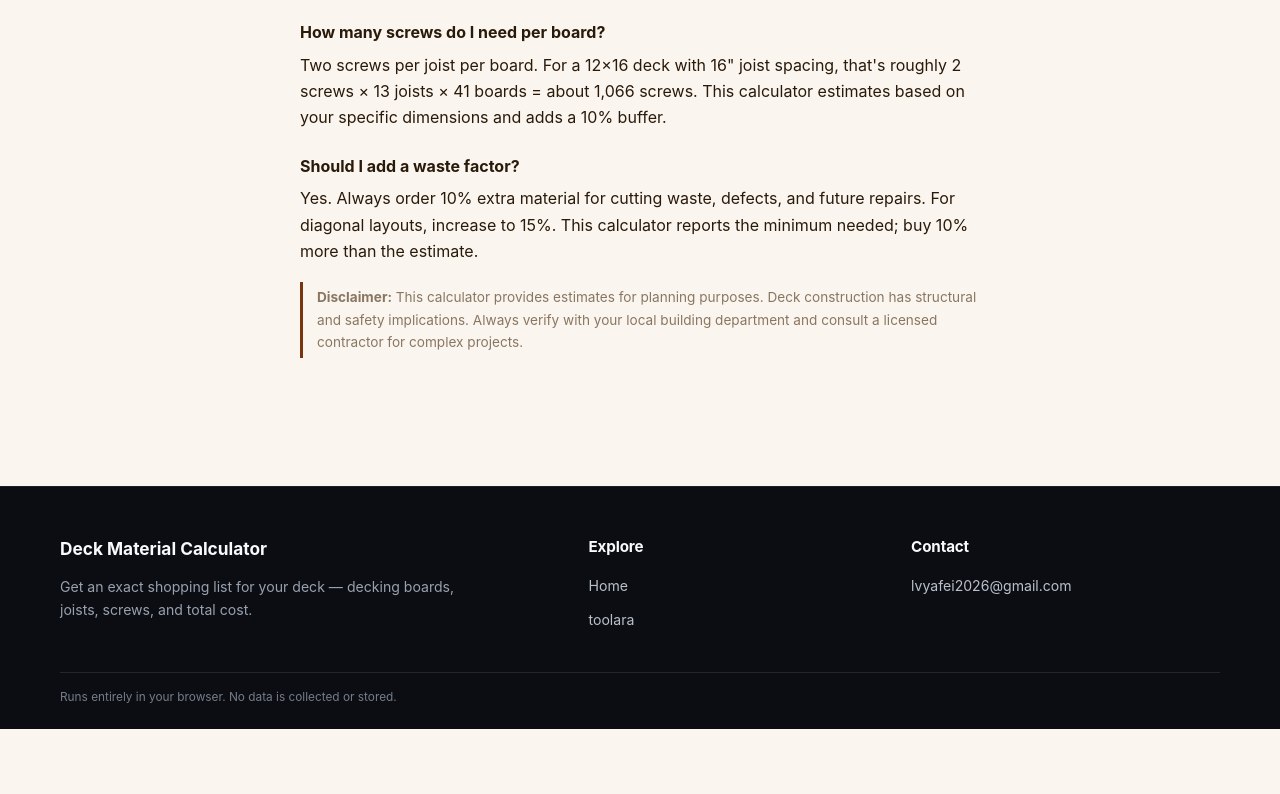
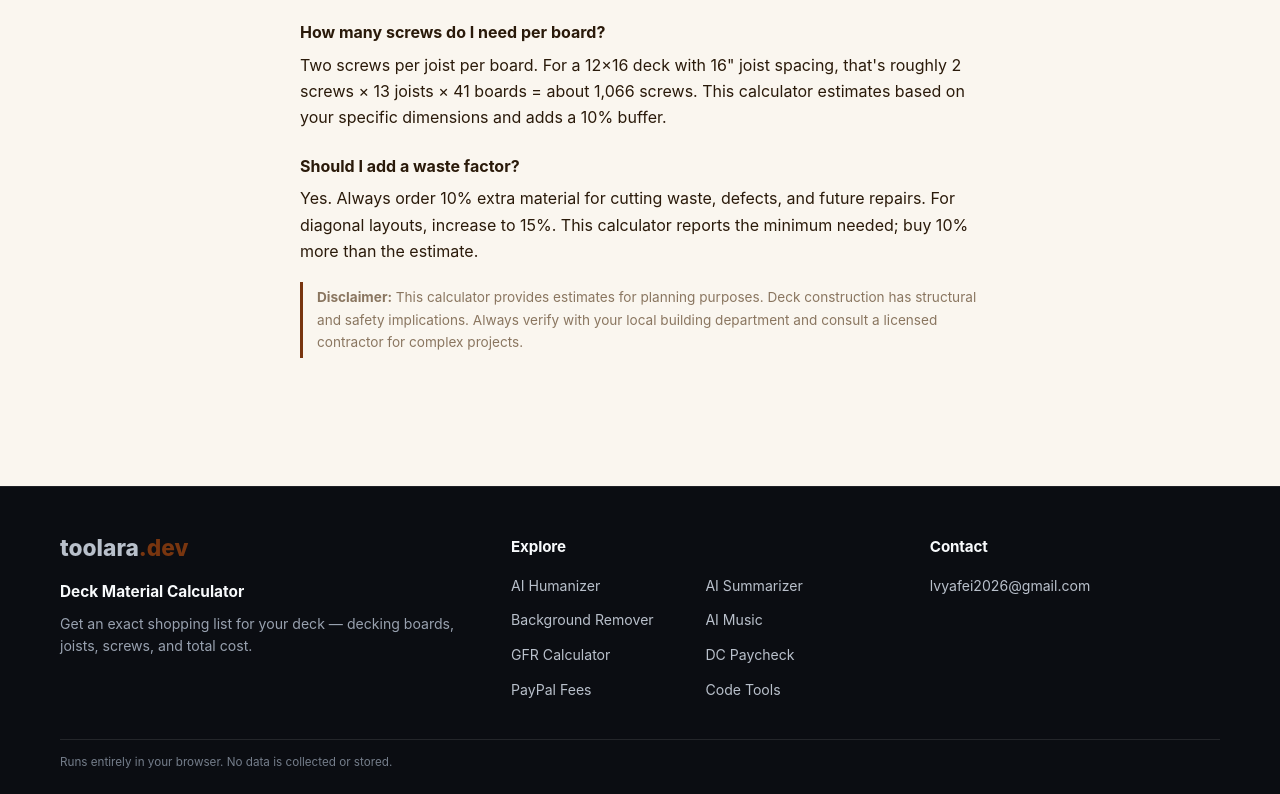
Before and after one commit to lvyafei2026-coder/deck-material-calculator, a plain HTML site: page index.html in a window 1280 px wide. Shown: the part 2368-3162 px from the top of the page. Before the commit the page ends 3097 px from the top, so only its background shows below. Drawn offline with Linux system fonts and the light colour scheme.

Commit message:
Polish branded Explore footers

```diff
--- a/css/style.css
+++ b/css/style.css
@@ -145,15 +145,18 @@
 
 .site-footer { margin-top: 64px !important; padding: 48px 24px 22px !important; background: #0b0d12 !important; border-top: 1px solid rgba(255,255,255,0.08) !important; color: #a6adbb !important; text-align: left !important; font-size: 0.88rem !important; line-height: 1.6; }
 .site-footer-inner { max-width: 1160px; margin: 0 auto; }
-.site-footer-grid { display: grid; grid-template-columns: minmax(0, 1.4fr) minmax(150px, 0.8fr) minmax(200px, 0.9fr); gap: 48px; }
+.site-footer-grid { display: grid; grid-template-columns: minmax(0,1.25fr) minmax(280px,1.15fr) minmax(220px,0.9fr); gap: 48px; }
 .site-footer-column { min-width: 0; }
-.site-footer-brand { display: inline-block; color: #f8fafc !important; font-size: 1.08rem; font-weight: 700; text-decoration: none; }
+.site-footer-wordmark { display: inline-flex; align-items: baseline; color: #f8fafc !important; font-size: 1.42rem; font-weight: 850; line-height: 1.15; text-decoration: none; }
+.site-footer-wordmark .tld { color: var(--accent, #3b82f6); }
+.site-footer-site-name { margin: 18px 0 0 !important; color: #f8fafc; font-size: 0.96rem; font-weight: 700; }
 .site-footer-heading { margin: 0 0 16px !important; color: #f8fafc; font-size: 0.95rem; font-weight: 650; }
-.site-footer-description { max-width: 420px; margin: 14px 0 0 !important; color: #98a1af; }
-.site-footer-nav { display: grid; justify-items: start; gap: 10px; }
+.site-footer-description { max-width: 420px; margin: 8px 0 0 !important; color: #98a1af; }
+.site-footer-links { display: grid; grid-template-columns: repeat(2,minmax(0,1fr)); gap: 12px 18px; }
+.site-footer-contact { margin: 0 !important; color: #b9c0cb; overflow-wrap: anywhere; }
 .site-footer a { color: #b9c0cb !important; text-decoration: none; }
 .site-footer a:hover { color: #fff !important; text-decoration: underline; }
-.site-footer-contact { margin: 0 !important; color: #b9c0cb; overflow-wrap: anywhere; }
-.site-footer-bottom { margin-top: 40px; padding-top: 16px; border-top: 1px solid rgba(255,255,255,0.1); color: #747d8a; font-size: 0.74rem; line-height: 1.5; }
+.site-footer-bottom { margin-top: 38px; padding-top: 14px; border-top: 1px solid rgba(255,255,255,0.1); color: #747d8a; font-size: 0.73rem; line-height: 1.5; }
 .site-footer-bottom p { margin: 0; }
-@media (max-width: 720px) { .site-footer { padding: 36px 20px 20px !important; } .site-footer-grid { grid-template-columns: 1fr; gap: 28px; } .site-footer-bottom { margin-top: 28px; } } .site-footer-nav { gap: 12px; } }
+@media (max-width: 960px) { .site-footer-grid { grid-template-columns: repeat(2,minmax(0,1fr)); gap: 34px; } .site-footer-column:first-child { grid-column: 1 / -1; } }
+@media (max-width: 760px) { .site-footer { padding: 36px 20px 20px !important; } .site-footer-grid { grid-template-columns: 1fr; gap: 28px; } .site-footer-column:first-child { grid-column: auto; } .site-footer-links { gap: 10px 14px; } .site-footer-bottom { margin-top: 28px; } }
--- a/index.html
+++ b/index.html
@@ -213,11 +213,19 @@
 <div class="site-footer-inner">
 <div class="site-footer-grid">
 <section class="site-footer-column">
-<a class="site-footer-brand" href="/"><span class="site-footer-brand" data-i18n="title">Deck Material Calculator</span></a>
+<a class="site-footer-wordmark" href="https://toolara.dev/" aria-label="toolara.dev">toolara<span class="tld">.dev</span></a>
+<p class="site-footer-site-name" data-i18n="title">Deck Material Calculator</p>
 <p class="site-footer-description" data-i18n="subtitle">Get an exact shopping list for your deck — decking boards, joists, screws, and total cost.</p>
 </section>
-<section class="site-footer-column"><h2 class="site-footer-heading">Explore</h2><nav class="site-footer-nav" aria-label="Quick navigation"><a href="/" data-i18n="navHome">Home</a><a href="https://toolara.dev/">toolara</a></nav></section>
-<section class="site-footer-column"><h2 class="site-footer-heading">Contact</h2><a href="mailto:lvyafei2026@gmail.com">lvyafei2026@gmail.com</a></section>
+<section class="site-footer-column"><h2 class="site-footer-heading">Explore</h2><nav class="site-footer-links" aria-label="Explore sites"><a href="https://humanize.toolara.dev/">AI Humanizer</a>
+<a href="https://summarize.toolara.dev/">AI Summarizer</a>
+<a href="https://background.toolara.dev/">Background Remover</a>
+<a href="https://music.toolara.dev/">AI Music</a>
+<a href="https://gfr.toolara.dev/">GFR Calculator</a>
+<a href="https://dc-pay.toolara.dev/">DC Paycheck</a>
+<a href="https://paypal.toolara.dev/">PayPal Fees</a>
+<a href="https://devtools.toolara.dev/">Code Tools</a></nav></section>
+<section class="site-footer-column"><h2 class="site-footer-heading">Contact</h2><p class="site-footer-contact"><a href="mailto:lvyafei2026@gmail.com">lvyafei2026@gmail.com</a></p></section>
 </div>
 <div class="site-footer-bottom"><p class="site-footer-privacy" data-i18n="footer">Runs entirely in your browser. No data is collected or stored.</p></div>
 </div>
```
Also changed, not shown: zh/index.html (+11 -3 lines).
